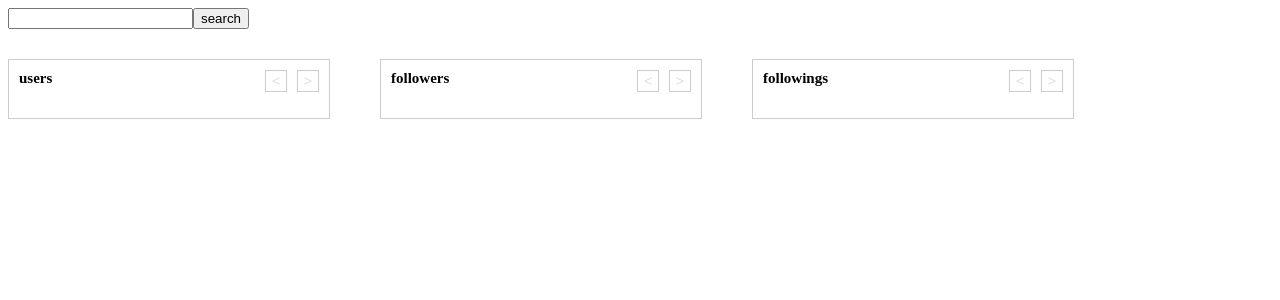
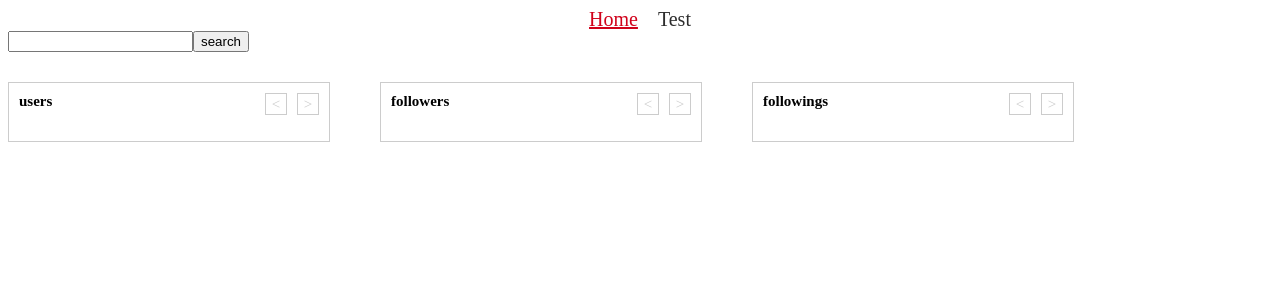
Before and after one commit to riskers/ng-data-flow, an Angular app: page /home in a window 1280 px wide. Before the commit this address led to /. Shown: the top 300 px of the page. Built offline with nearby package versions, Linux system fonts and the light colour scheme.

Commit message:
add route

```diff
--- a/src/app/app-routing.module.ts
+++ b/src/app/app-routing.module.ts
@@ -1,7 +1,14 @@
 import { NgModule } from '@angular/core';
-import { Routes, RouterModule } from '@angular/router';
+import { RouterModule, Routes } from '@angular/router';
 
-const routes: Routes = [];
+import { HomeComponent } from './pages/home/home.component';
+import { TestComponent } from './pages/test/test.component';
+
+const routes: Routes = [
+  { path: '',  redirectTo: 'home', pathMatch: 'full' },
+  { path: 'home', component: HomeComponent },
+  { path: 'test', component: TestComponent },
+];
 
 @NgModule({
   imports: [RouterModule.forRoot(routes)],
--- a/src/app/app.component.css
+++ b/src/app/app.component.css
@@ -6,4 +6,10 @@
   color: #2d2d2d;
   text-decoration: none;
   font-size: 20px;
+  margin: 10px;
 }
+
+.active {
+  color: #d0021b;
+  text-decoration: underline;
+}
--- a/src/app/app.component.html
+++ b/src/app/app.component.html
@@ -1,5 +1,6 @@
-<!--The content below is only a placeholder and can be replaced.-->
-
-<app-home></app-home>
+<nav class="nav">
+  <a class="link" routerLinkActive="active" routerLink="/home">Home</a>
+  <a class="link" routerLinkActive="active" routerLink="/test">Test</a>
+</nav>
 
 <router-outlet></router-outlet>
--- a/src/app/app.module.ts
+++ b/src/app/app.module.ts
@@ -9,6 +9,7 @@ import { HomeComponent } from './pages/home/home.component';
 import { ListComponent } from './components/list/list.component';
 import { LoadingComponent } from './components/loading/loading.component';
 import { GithubService } from './services/github.service';
+import { TestComponent } from './pages/test/test.component';
 
 @NgModule({
   declarations: [
@@ -16,6 +17,7 @@ import { GithubService } from './services/github.service';
     HomeComponent,
     ListComponent,
     LoadingComponent,
+    TestComponent,
   ],
   imports: [
     BrowserModule,
--- /dev/null
+++ b/src/app/pages/test/test.component.html
@@ -0,0 +1,3 @@
+<p>
+  test works!
+</p>
--- /dev/null
+++ b/src/app/pages/test/test.component.ts
@@ -0,0 +1,15 @@
+import { Component, OnInit } from '@angular/core';
+
+@Component({
+  selector: 'app-test',
+  templateUrl: './test.component.html',
+  styleUrls: ['./test.component.css']
+})
+export class TestComponent implements OnInit {
+
+  constructor() { }
+
+  ngOnInit() {
+  }
+
+}
```
Also changed, not shown: src/app/pages/test/test.component.css (added).
